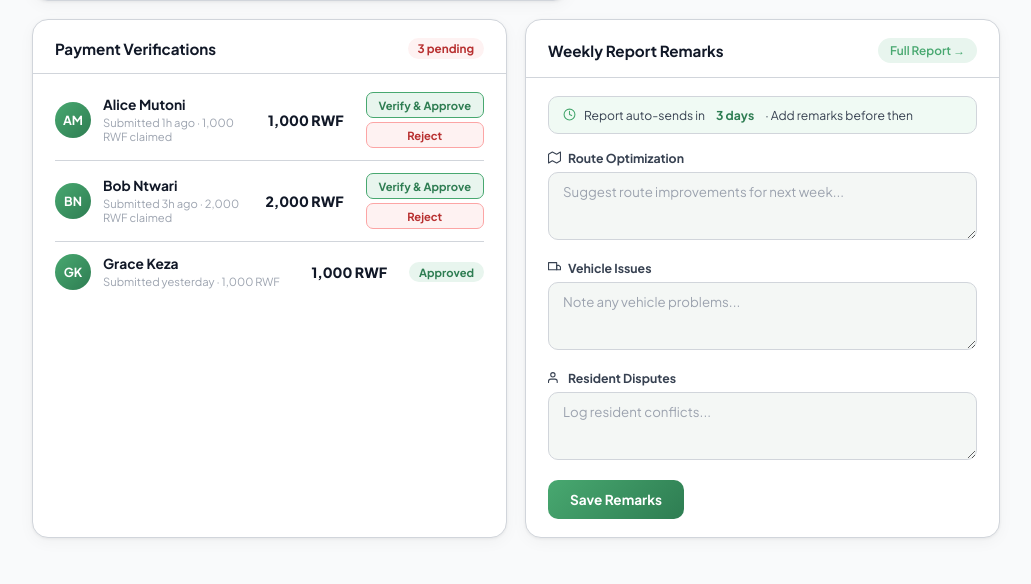
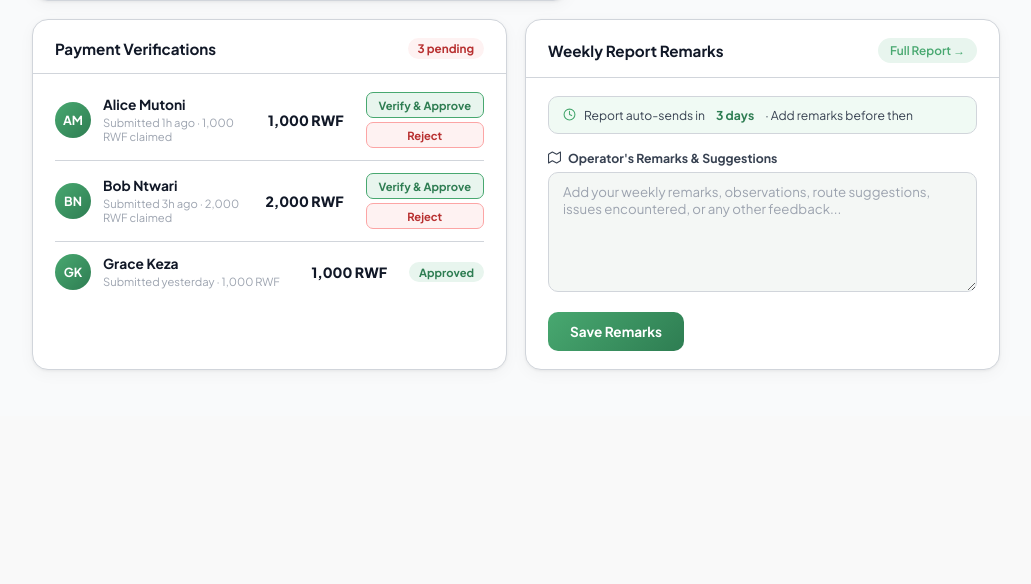
Before and after one commit to Abigail-Salem-Tendo/isuku_track, a Flask app: page /zone-operator/dashboard in a window 1280 px wide. Shown: the part 1881-2465 px from the top of the page, without its empty margins (248-1279 px from the left). After the commit the page ends 2252 px from the top, so only its background shows below. Run offline with Flask 3, Linux system fonts and the light colour scheme.

Commit message:
updated the zone operator remarks

```diff
--- a/templates/zone_operator/zo_dash.html
+++ b/templates/zone_operator/zo_dash.html
@@ -513,31 +513,9 @@
               <svg width="13" height="13" viewBox="0 0 24 24" fill="none" stroke="currentColor" stroke-width="2" stroke-linecap="round" stroke-linejoin="round">
                 <polygon points="1 6 1 22 8 18 16 22 23 18 23 2 16 6 8 2 1 6"/>
               </svg>
-              Route Optimization
+              Operator's Remarks & Suggestions
             </label>
-            <textarea class="rta" placeholder="Suggest route improvements for next week..."></textarea>
-          </div>
-
-          <div class="rsec">
-            <label>
-              <svg width="13" height="13" viewBox="0 0 24 24" fill="none" stroke="currentColor" stroke-width="2" stroke-linecap="round" stroke-linejoin="round">
-                <rect x="1" y="3" width="15" height="13"/>
-                <polygon points="16 8 20 8 23 11 23 16 16 16 16 8"/>
-              </svg>
-              Vehicle Issues
-            </label>
-            <textarea class="rta" placeholder="Note any vehicle problems..."></textarea>
-          </div>
-
-          <div class="rsec">
-            <label>
-              <svg width="13" height="13" viewBox="0 0 24 24" fill="none" stroke="currentColor" stroke-width="2" stroke-linecap="round" stroke-linejoin="round">
-                <path d="M17 21v-2a4 4 0 0 0-4-4H5a4 4 0 0 0-4 4v2"/>
-                <circle cx="9" cy="7" r="4"/>
-              </svg>
-              Resident Disputes
-            </label>
-            <textarea class="rta" placeholder="Log resident conflicts..."></textarea>
+            <textarea class="rta" style="min-height:120px;" placeholder="Add your weekly remarks, observations, route suggestions, issues encountered, or any other feedback..."></textarea>
           </div>
 
           <button class="btn-save">Save Remarks</button>
```
